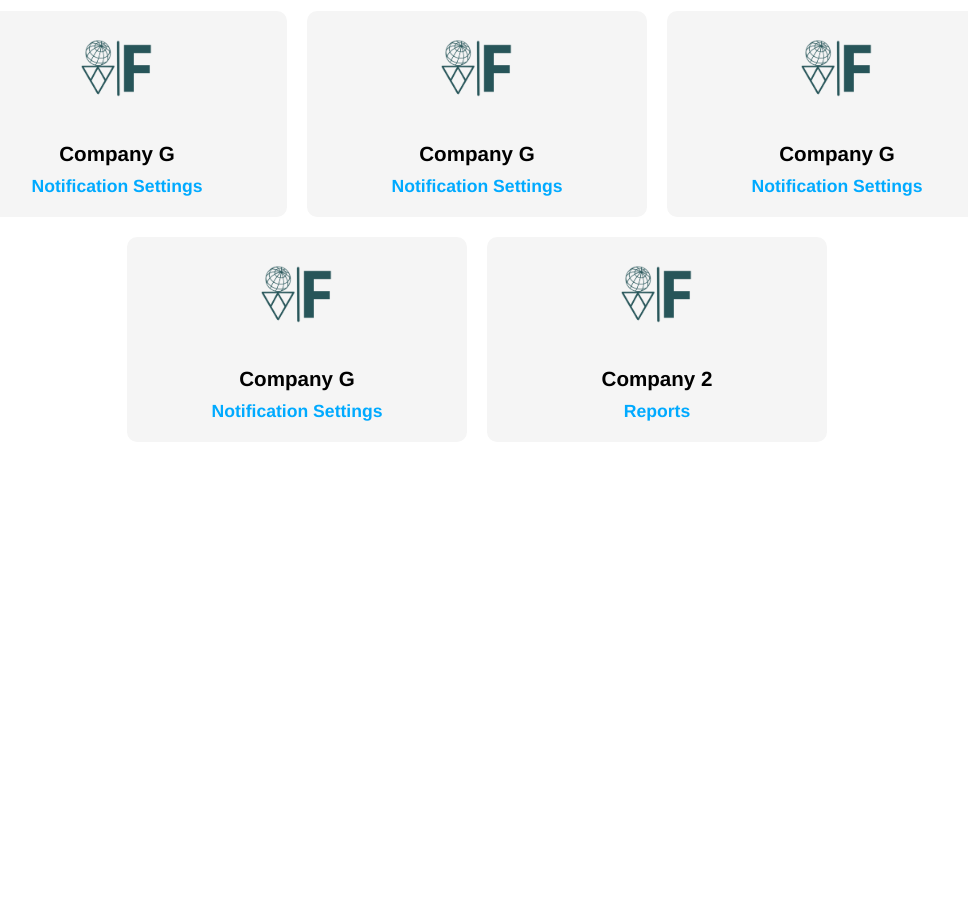
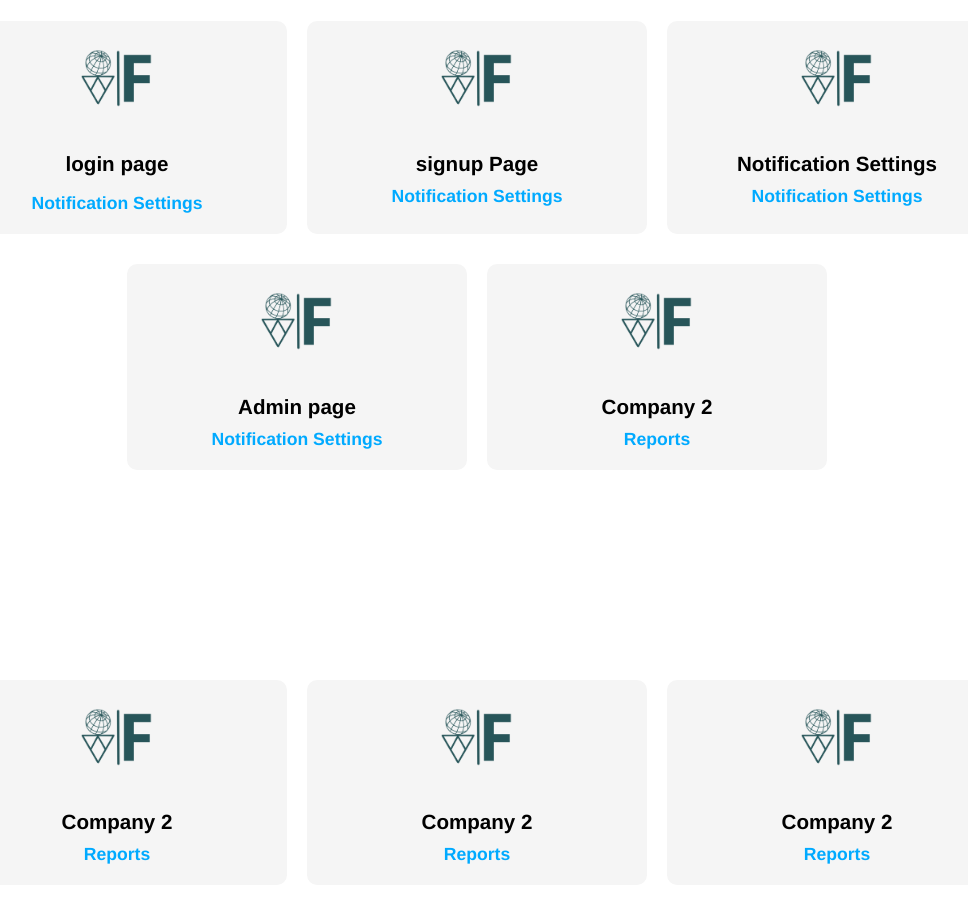
Before and after one commit to oxh-1/Fawaz_ALharbi_test, a Vue app: page /dashboard in a window 1280 px wide. Shown: the part 160-1062 px from the top of the page, without its empty margins (163-1131 px from the left). Before the commit the page ends 800 px from the top, so only its background shows below. Built offline with nearby package versions, Linux system fonts and the light colour scheme; sample sign-in values are in the browser's storage; a web font is replaced by a local one.

Commit message:
fix some issues

```diff
--- a/src/assets/styles/NotificationSettings.css
+++ b/src/assets/styles/NotificationSettings.css
@@ -291,7 +291,7 @@
 }
 
 .testimonial-item {
-  background-color: #444;
+  background-color: withe;
   padding: 20px;
   border-radius: 10px;
   margin-bottom: 10px;
--- a/src/components/AddTestimonial.vue
+++ b/src/components/AddTestimonial.vue
@@ -163,27 +163,18 @@ export default {
 
 .modal-title {
   display: inline-block;
-  color: #cccccc;
-  text-shadow:
-    2px 2px 0 #000000,   /* Right and down shadow */
-    -2px 2px 0 #000000,  /* Left and down shadow */
-    2px -2px 0 #000000,  /* Right and up shadow */
-    -2px -2px 0 #000000, /* Left and up shadow */
-    2px 0 0 #000000,     /* Right shadow */
-    -2px 0 0 #000000,    /* Left shadow */
-    0 2px 0 #000000,     /* Down shadow */
-    0 -2px 0 #000000;    /* Up shadow */
-  text-align: left;
-  margin-bottom: 20px;
+  color: #FFFFFF;
+  /* Up shadow */
+  margin-bottom: 50px;
   font-size: 24px;
   width: calc(100% - 60px); /* Adjusted width to fit with the close button */
   line-height: 40px; /* Match the close button height */
 }
 
 .form-group {
-  width: 90%;
+  width: 95%;
   margin-bottom: 15px;
-  display: flex;
+  display: center;
   flex-direction: column;
   justify-content: center;
 }
@@ -195,8 +186,11 @@ export default {
 }
 
 .file-drop-area {
-  width: 93%;
-  height: 40%;
+    display: center;
+  flex-direction: column;
+  justify-content: center;
+  width: 100%;
+  height: 100%;
   border: 0px dashed #fff;
     background: url('@/assets/Gittax/cut.png') center center / cover no-repeat;
 
@@ -278,7 +272,7 @@ export default {
 }
 
 .character-count .count {
-  color: #FEDD59;
+  color: #00aaff;
 }
 
 form {
@@ -289,17 +283,18 @@ form {
   width: 13%;
   text-align: center;
   padding: 10px;
-  background-color: #fedd59;
+  background-color: #00aaff;
   border: none;
   border-radius: 5px;
   cursor: pointer;
   color: #333;
   font-weight: bold;
   margin-top: 15px; /* Add margin to create space between textarea and button */
-  margin-right:-480px;
+margin-left: 80%;
+
 }
 
 .save-button.dark {
-  background-color: #ffdd59;
+  background-color: #00aaff;
 }
 </style>
--- a/src/components/Dashboard.vue
+++ b/src/components/Dashboard.vue
@@ -10,31 +10,32 @@
     </div>
     <p>{{ $t('dashboard.welcome') }}, {{ user.username }}</p>
     <div class="companies">
-      <div class="company-card" @click="navigateTo('notification-settings')">
+      <div class="company-card" @click="navigateTo('login')">
         <img src="@/assets/Gittax/logo1.png" alt="Company G Logo" class="company-logo" />
         <div :class="['company-info', { dark: isDarkMode }]">
-          <h3>Company G</h3>
+          <h3>login page </h3>
+          <p></p>
+          <router-link to="/notification-settings">{{ $t('dashboard.notificationSettings') }}</router-link>
+        </div>
+      </div>
+          <div class="company-card" @click="navigateTo('signup')">
+        <img src="@/assets/Gittax/logo1.png" alt="Company G Logo" class="company-logo" />
+        <div :class="['company-info', { dark: isDarkMode }]">
+          <h3>signup Page</h3>
           <router-link to="/notification-settings">{{ $t('dashboard.notificationSettings') }}</router-link>
         </div>
       </div>
           <div class="company-card" @click="navigateTo('notification-settings')">
         <img src="@/assets/Gittax/logo1.png" alt="Company G Logo" class="company-logo" />
         <div :class="['company-info', { dark: isDarkMode }]">
-          <h3>Company G</h3>
+          <h3>Notification Settings</h3>
           <router-link to="/notification-settings">{{ $t('dashboard.notificationSettings') }}</router-link>
         </div>
       </div>
           <div class="company-card" @click="navigateTo('notification-settings')">
         <img src="@/assets/Gittax/logo1.png" alt="Company G Logo" class="company-logo" />
         <div :class="['company-info', { dark: isDarkMode }]">
-          <h3>Company G</h3>
-          <router-link to="/notification-settings">{{ $t('dashboard.notificationSettings') }}</router-link>
-        </div>
-      </div>
-          <div class="company-card" @click="navigateTo('notification-settings')">
-        <img src="@/assets/Gittax/logo1.png" alt="Company G Logo" class="company-logo" />
-        <div :class="['company-info', { dark: isDarkMode }]">
-          <h3>Company G</h3>
+          <h3>Admin page</h3>
           <router-link to="/notification-settings">{{ $t('dashboard.notificationSettings') }}</router-link>
         </div>
       </div>
@@ -47,6 +48,29 @@
         </div>
       </div>
     </div>
+     <div class="companies" style="margin-top: 200px;">
+      <div class="company-card" @click="navigateTo('reports')">
+        <img src="@/assets/Gittax/logo1.png" alt="Company L3bny Logo" class="company-logo" />
+        <div :class="['company-info', { dark: isDarkMode }]">
+          <h3>Company 2</h3>
+          <router-link to="/reports">{{ $t('dashboard.reports') }}</router-link>
+        </div>
+      </div>
+       <div class="company-card" @click="navigateTo('reports')">
+        <img src="@/assets/Gittax/logo1.png" alt="Company L3bny Logo" class="company-logo" />
+        <div :class="['company-info', { dark: isDarkMode }]">
+          <h3>Company 2</h3>
+          <router-link to="/reports">{{ $t('dashboard.reports') }}</router-link>
+        </div>
+      </div>
+       <div class="company-card" @click="navigateTo('reports')">
+        <img src="@/assets/Gittax/logo1.png" alt="Company L3bny Logo" class="company-logo" />
+        <div :class="['company-info', { dark: isDarkMode }]">
+          <h3>Company 2</h3>
+          <router-link to="/reports">{{ $t('dashboard.reports') }}</router-link>
+        </div>
+      </div>
+     </div>
   </div>
 </template>
 <script>
@@ -130,6 +154,8 @@ export default {
 }
 
 .company-card {
+    margin-top: 10px;
+
   background: #f5f5f5;
   border-radius: 10px;
   padding: 20px;
@@ -174,8 +200,10 @@ export default {
   text-decoration: underline;
 }
 
-.company-info.dark h3,
+.company-info.dark h3{
+  color: black;
+}
 .company-info.dark a {
-  color: #ffcc00;
+  color: #00aaff;
 }
 </style>
--- a/src/components/NotificationSettings.vue
+++ b/src/components/NotificationSettings.vue
@@ -1,11 +1,15 @@
 <template>
   <div :class="['notification-settings-container', { dark: isDarkMode }]">
     <aside :class="['sidebar', { dark: isDarkMode }]">
+              <router-link to="/dashboard" >
+
       <div class="logo-section">
         <img src="@/assets/Gittax/logo1.png" alt="Gittax Logo" class="logo" />
       </div>
+              </router-link>
+
       <nav class="navigation">
-        <router-link to="/errorpage" class="nav-item active">
+        <router-link to="/dashboard" class="nav-item active">
           <div class="icon-wrapper active-icon">
             <img src="@/assets/Gittax/Home.png" alt="Home Icon" class="nav-icon" />
           </div>
--- a/src/i18n.js
+++ b/src/i18n.js
@@ -52,8 +52,8 @@ const messages = {
       notificationSetting: 'Notification Setting',
       addTestimonial: 'Add New Testimonial',
       invoicesAndReports:'invoices And Reports',
-      systemNotification: 'System Notification',
-      systemNotificationDesc: 'All Notifications Sending By GitTax Team.',
+      systemNotification: 'Try me !!!',
+      systemNotificationDesc: 'Switch from slider to check box',
       billingCreated: 'Billing Created',
       billingCreatedDesc: 'All Bills Created By Source Or You Will Make A Successful Notification.',
       backupMaker: 'Backup Maker',
@@ -178,8 +178,8 @@ const messages = {
       downloadApps: 'تنزيل التطبيقات',
       notificationSetting: 'إعدادات الإشعارات',
       addTestimonial: 'إضافة شهادة جديدة',
-      systemNotification: 'إشعار النظام',
-      systemNotificationDesc: 'جميع الإشعارات مرسلة من قبل فريق GitTax.',
+      systemNotification: 'تغيير النظام',
+      systemNotificationDesc: 'تغيير صندوق الاختيار الئ صندوق التصحيح',
       billingCreated: 'تم إنشاء الفاتورة',
       billingCreatedDesc: 'جميع الفواتير التي تم إنشاؤها بواسطة المصدر أو ستحصل على إشعار ناجح.',
       backupMaker: 'صانع النسخ الاحتياطي',
```
